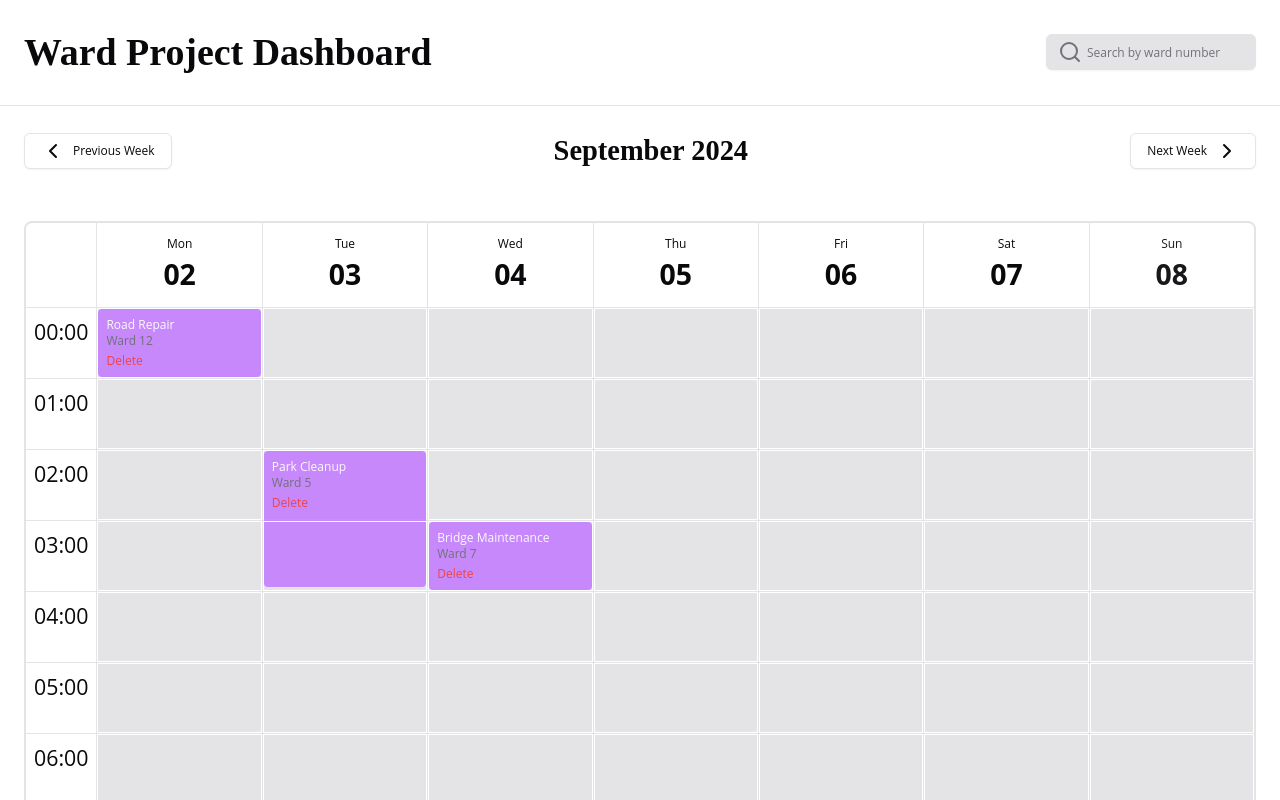
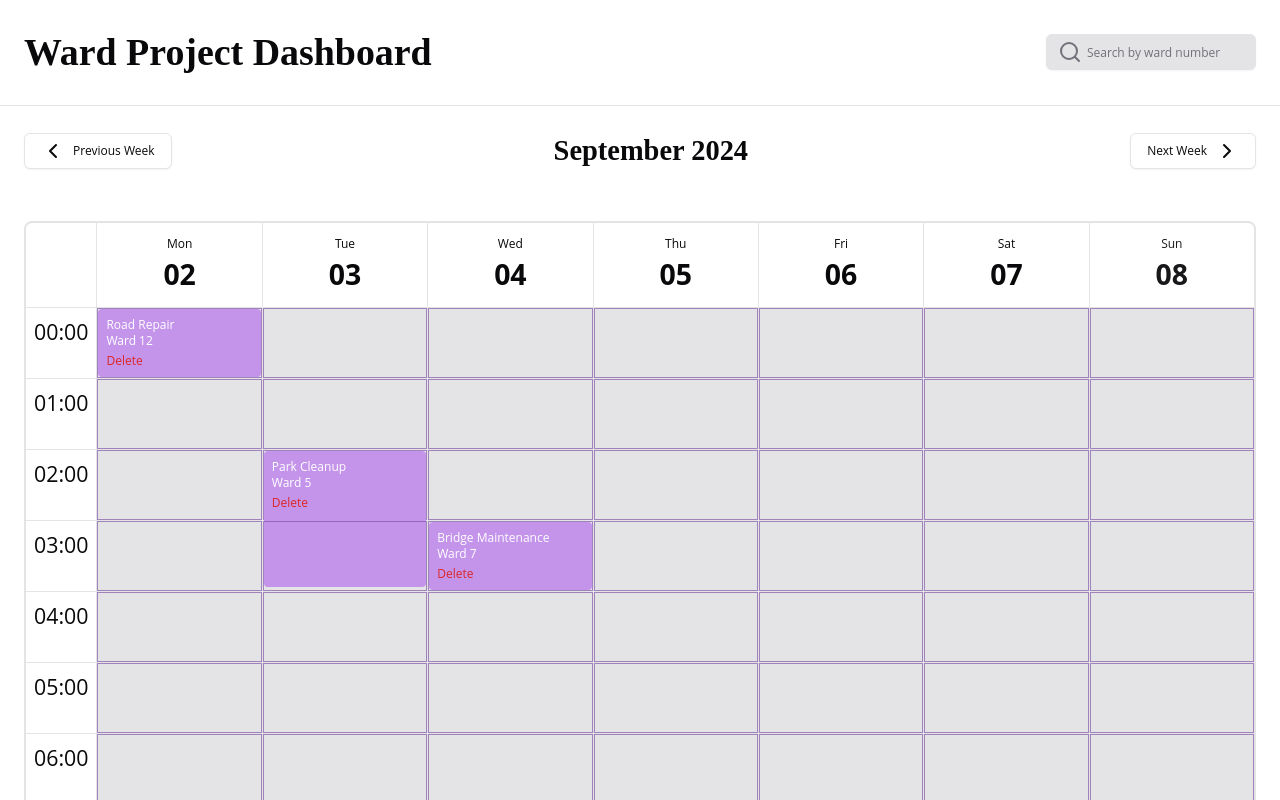
Before and after one commit to Prayas-35/Coordina, a Next.js app in the folder main/: page /dashboard in a window 1280 px wide. Built offline with nearby package versions, Linux system fonts and the light colour scheme.

Commit message:
changed colours of the dashboard

```diff
--- a/main/app/dashboard/page.js
+++ b/main/app/dashboard/page.js
@@ -116,21 +116,21 @@ const WardProjectDashboard = () => {
               {weekDays.map((day, dayIndex) => {
                 const projectsForSlot = getProjectsForDateTime(day, time);
                 return (
-                  <div key={`${dayIndex}-${timeIndex}`} className="border-white border relative transition-colors duration-200" onClick={() => handleDateTimeClick(day, time)}>
+                  <div key={`${dayIndex}-${timeIndex}`} className="border-[#7c4da3a3] border relative transition-colors duration-200" onClick={() => handleDateTimeClick(day, time)}>
                     {projectsForSlot.map((project) => (
                       <div
                         key={project.id}
-                        className="bg-[#c37affdc] p-2 text-xs overflow-hidden rounded"
+                        className="bg-[#c494eb] p-2 text-xs overflow-hidden rounded"
                         style={{ height: `${project.duration * 100}%`, minHeight: '100%' }}
                       >
-                        <div className="font-medium text-primary-foreground">{project.name}</div>
-                        <div className="text-muted-foreground">Ward {project.wardNumber}</div>
+                        <div className="font-medium text-white">{project.name}</div>
+                        <div className="text-white">Ward {project.wardNumber}</div>
                         <button
                           onClick={(e) => {
                             e.stopPropagation();
                             handleDeleteProject(project.id);
                           }}
-                          className="mt-1 text-destructive transition-colors duration-200"
+                          className="mt-1 text-red-600 transition-colors duration-200"
                         >
                           Delete
                         </button>
```
